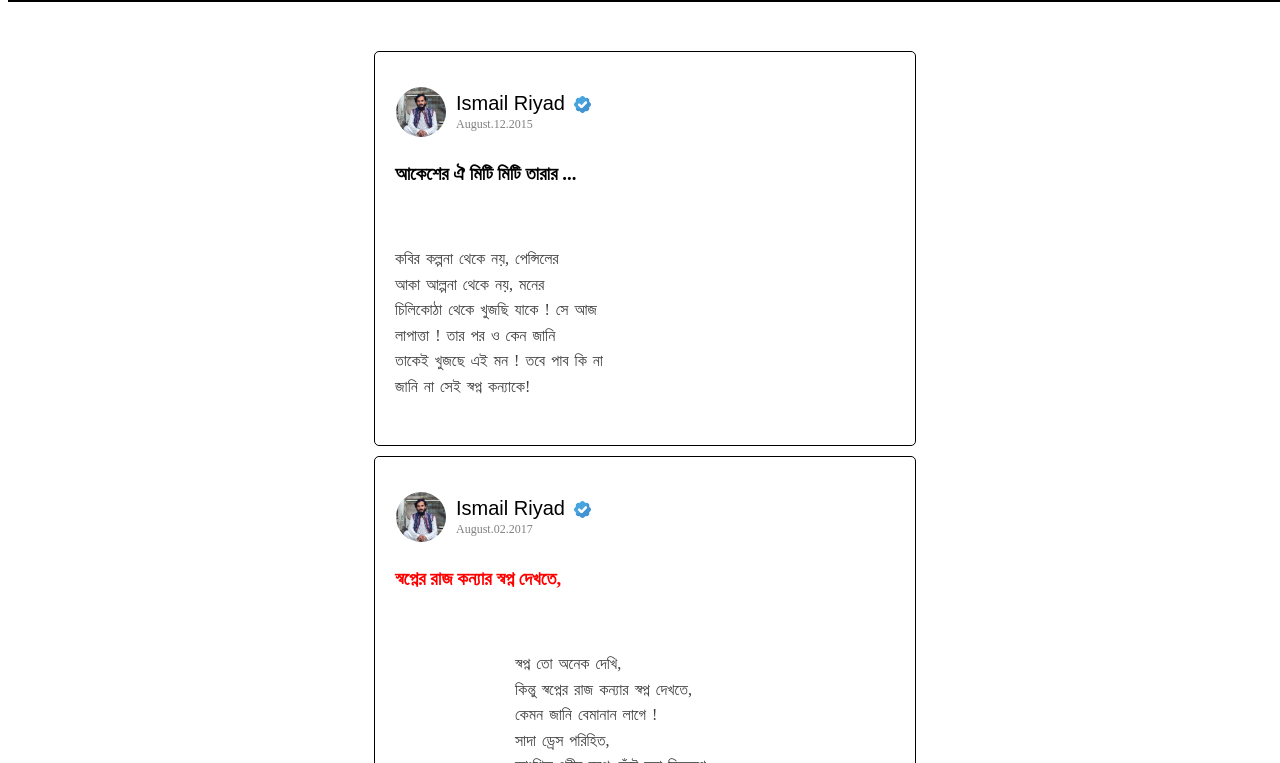
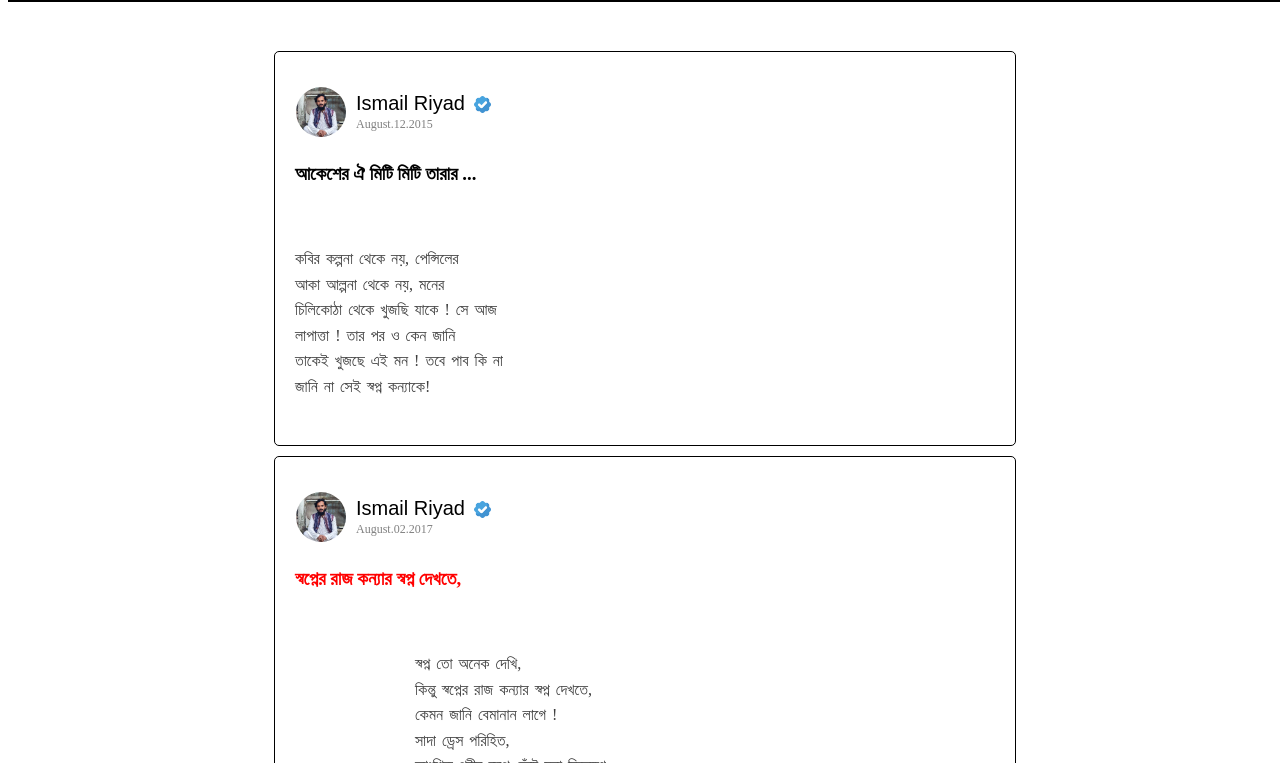
Before and after one commit to riyaddairy/riyad, a plain HTML site: page poem.html in a window 1280 px wide. Shown: the part 37-800 px from the top of the page. Drawn offline with Linux system fonts and the light colour scheme; a script that the page names is missing; a web font is replaced by a local one.

Commit message:
Update poembg.css

```diff
--- a/styles/poem/poembg.css
+++ b/styles/poem/poembg.css
@@ -6,6 +6,6 @@ body{
     background-image: url("poembg.jpg");
 }
 .textArea{
-    max-width: 500px;
-    min-width: 400px;
+    max-width: 700px;
+    min-width: 700px;
 }
```
